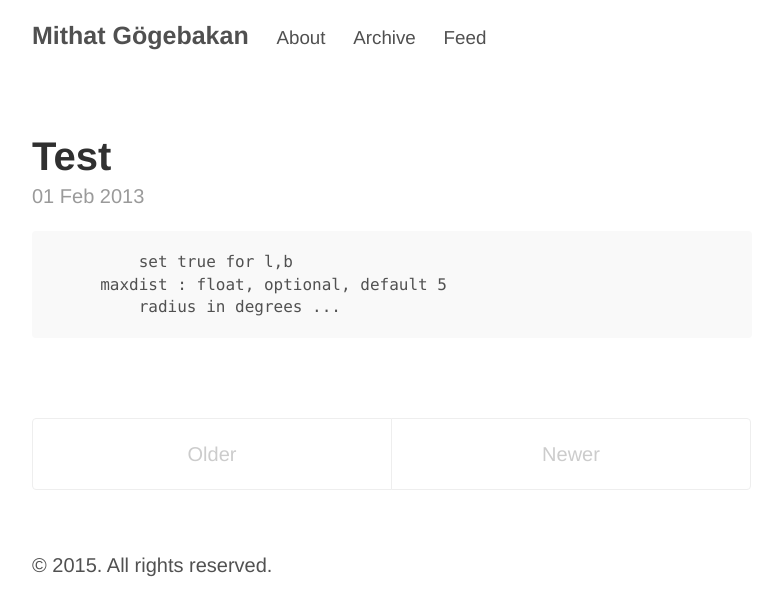
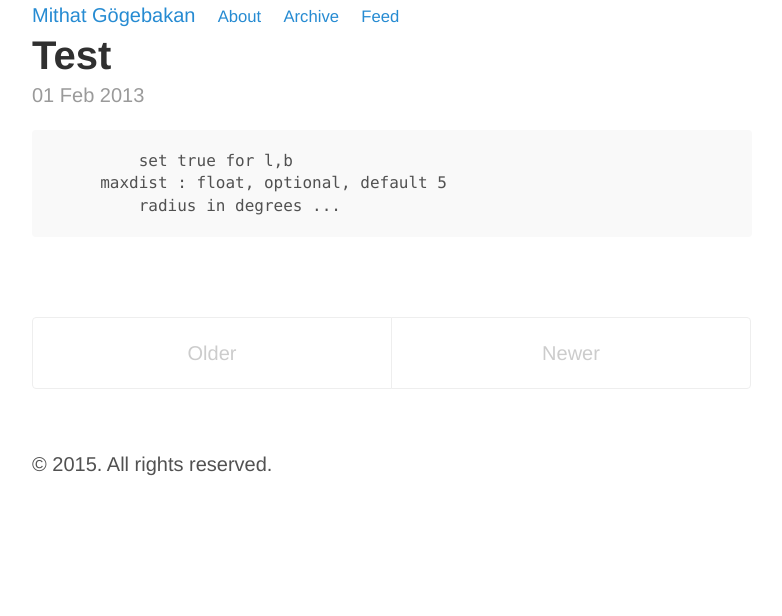
Before and after one commit to 963/963.github.io, a Jekyll site: the page built from index.html, in a window 1280 px wide. Shown: the top 616 px of the page, without its empty margins (248-1030 px from the left). Built offline with Jekyll 4.4.1, drawn with Linux system fonts in a browser that asks for light colours; Markdown is read by kramdown in place of the engine named in the settings; the list of posts is cut into pages by our own code.

Commit message:
Custom navbar added

```diff
--- a/_layouts/default.html
+++ b/_layouts/default.html
@@ -7,16 +7,18 @@
   <body>
 
     <div class="container content">
-      <div class="masthead">
-        <h3 class="masthead-title">
+      <div id="navbar" class="bound">
+
+
           <a href="/" title="Home">{{ site.title }}</a>
 
           {% for page in site.pages_list %}
               &nbsp;&nbsp;&nbsp;<small><a href="{{ page[1]  }}">{{ page[0] }}</a></small>
           {% endfor %}
 
-        </h3>
-      </div>
+           <div class="clear"></div>
+
+        </div>
 
       {{ content }}
 
```
